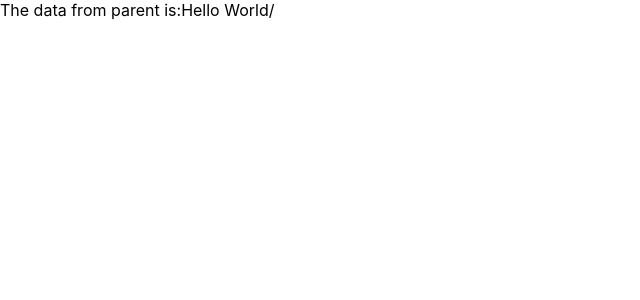
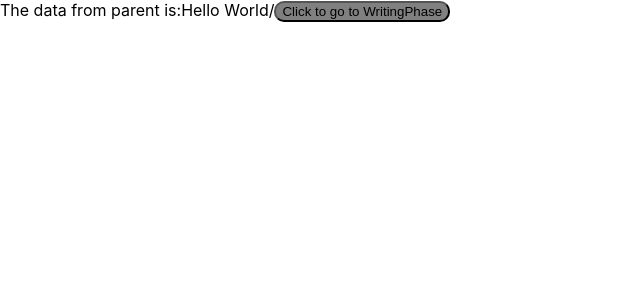
Before and after one commit to jospvucca/React-Testing, a React (Create React App) app: page /Test in a window 1280 px wide. Shown: the top 300 px of the page, without its empty margins (0-640 px from the left). Built offline with nearby package versions, Linux system fonts and the light colour scheme.

Commit message:
Added multiple child-parent data usage

```diff
--- a/src/App.js
+++ b/src/App.js
@@ -65,7 +65,11 @@ import Parent from "./Parent";
 
 export class App extends React.Component {
   render() {
-    return <Parent />;
+    return (
+      <Router>
+        <Parent />
+      </Router>
+    );
   }
 }
 export default App;
--- a/src/LobbyPage.js
+++ b/src/LobbyPage.js
@@ -34,8 +34,20 @@ export class LobbyPage extends React.Component {
   componentDidUpdate() {
     console.log("LobbyPage::componentDidUpdate " + this.props.dataFromParent);
   }
+
+  sendData = () => {
+    this.props.parentCallback("Hello", "/WritingPhase");
+  };
+
   render() {
-    return <div>The data from parent is:{this.props.dataFromParent}/</div>;
+    return (
+      <div>
+        The data from parent is:{this.props.dataFromParent}/
+        <button className="ButtonChangeProps" onClick={this.sendData}>
+          Click to go to WritingPhase
+        </button>
+      </div>
+    );
   }
 }
 
--- a/src/LoginPage.js
+++ b/src/LoginPage.js
@@ -82,11 +82,11 @@ import { Navigate, Link, Router, Route } from "react-router-dom";
 
 class LoginPage extends React.Component {
   sendData = () => {
-    this.props.parentCallback("Hey ");
+    this.props.parentCallback("Hey ", "/Test");
   };
   render() {
     return (
-      <button className="ButtonChangeProps" onClick={this.sendData}>
+      <button className="ButtonChangePropsx" onClick={this.sendData}>
         LoginPage
       </button>
     );
--- a/src/Parent.js
+++ b/src/Parent.js
@@ -2,7 +2,8 @@ import React, { Component } from "react";
 import { Route, Routes } from "react-router-dom"; //TODO: probably the smartest thing to do is to switch to this
 import LoginPage from "./LoginPage";
 import LobbyPage from "./LobbyPage";
-import { withNavigate } from './hoc/withNavigate'
+import WritingPhase from "./WritingPhase";
+import { withNavigate } from "./hoc/withNavigate";
 //import 'bootstrap/dist/css/bootstrap.min.css'
 
 //this might be useful: https://ui.dev/react-router-tutorial
@@ -24,12 +25,12 @@ export class Parent extends React.Component {
     );
   };
 
-  callbackFunction = childData => {
+  callbackFunction = (childData, link) => {
     this.setState({ data: childData }, this.clickMe(childData));
     console.log("Parent::callbackFunction::state: " + this.state.data);
     this.componentDidUpdate();
     //window.location.href = "/Test"; // window.location.href reloads whole page --> state gets lost
-    this.props.navigate("/Test")
+    this.props.navigate(link);
   };
 
   componentDidUpdate() {
@@ -62,7 +63,19 @@ export class Parent extends React.Component {
           path="/Test"
           element={
             <div>
-                <LobbyPage dataFromParent={this.state.data} />
+              <LobbyPage
+                //TESTING CALLBACK(should be called after the button on Lobby page is called) + SEND DATA
+                parentCallback={this.callbackFunction}
+                dataFromParent={this.state.data}
+              />
+            </div>
+          }
+        ></Route>
+        <Route
+          path="/WritingPhase"
+          element={
+            <div>
+              <WritingPhase dataFromParent={this.state.data} />
             </div>
           }
         ></Route>
--- /dev/null
+++ b/src/WritingPhase.js
@@ -0,0 +1,20 @@
+import React from "react";
+import { BrowserRouter as Router, Route, Routes } from "react-router-dom";
+import LoginPage from "./LoginPage";
+//import 'bootstrap/dist/css/bootstrap.min.css'
+
+export class WritingPhase extends React.Component {
+  componentDidMount() {
+    console.log("LobbyPage::componentDidMount " + this.props.dataFromParent);
+  }
+
+  componentDidUpdate() {
+    console.log("LobbyPage::componentDidUpdate " + this.props.dataFromParent);
+  }
+
+  render() {
+    return <div>The data from parent is:{this.props.dataFromParent}/</div>;
+  }
+}
+
+export default WritingPhase;
--- a/src/index.js
+++ b/src/index.js
@@ -1,20 +1,18 @@
-import React from 'react';
-import ReactDOM from 'react-dom/client';
-import './index.css';
-import App from './App';
-import reportWebVitals from './reportWebVitals';
-import {
-  BrowserRouter as Router
-} from "react-router-dom";
+import React from "react";
+import ReactDOM from "react-dom/client";
+import "./index.css";
+import App from "./App";
+import reportWebVitals from "./reportWebVitals";
+import { BrowserRouter as Router } from "react-router-dom";
+import AppPopUp from "./popup/AppPopUp";
 
 // transfered browser router from the Parent component so the useNavigate hook can be used
 
-const root = ReactDOM.createRoot(document.getElementById('root'));
+const root = ReactDOM.createRoot(document.getElementById("root"));
 root.render(
   <React.StrictMode>
-    <Router>
-      <App />
-    </Router>
+    {/* <AppPopUp /> THIS IS ONLY FOR POPUP TESTING */}
+    <App />
   </React.StrictMode>
 );
 
--- /dev/null
+++ b/src/popup/AppPopUp.js
@@ -0,0 +1,28 @@
+import React from "react";
+import PopUp from "./PopUp";
+
+//TODO: finish with css: https://medium.com/@daniela.sandoval/creating-a-popup-window-using-js-and-react-4c4bd125da57
+export class AppPopUp extends React.Component {
+  state = {
+    seen: false,
+  };
+
+  togglePop = () => {
+    this.setState({
+      seen: !this.state.seen,
+    });
+  };
+
+  render() {
+    return (
+      <div>
+        <div className="btn" onClick={this.togglePop}>
+          <button>New User?</button>
+        </div>
+        {this.state.seen ? <PopUp toggle={this.togglePop} /> : null}
+      </div>
+    );
+  }
+}
+
+export default AppPopUp;
--- /dev/null
+++ b/src/popup/PopUp.css
@@ -0,0 +1,60 @@
+html {
+  height: 100%;
+}
+body {
+  height: 100%;
+  margin: 0;
+  background-repeat: no-repeat;
+}
+
+.background {
+  background-image: linear-gradient(#0a70da, #159db3, #10b197);
+}
+
+.btn {
+  text-align: center;
+  position: absolute;
+  top: 30%;
+  left: 45%;
+  zoom: 1.5;
+}
+
+button {
+  border-radius: 10px;
+  background-color: grey;
+  outline: none;
+}
+
+button:hover {
+  background-color: orange;
+}
+
+.modal {
+  /* display: none; */
+  position: fixed;
+  z-index: 1;
+  width: 100%;
+  height: 100%;
+  background-color: rgba(0, 0, 0, 0.25);
+}
+
+.modal_content {
+  background-color: white;
+  position: absolute;
+  top: 20%;
+  left: 30%;
+  width: 40%;
+  padding: 20px;
+  border-radius: 5px;
+  border: 2px solid black;
+}
+
+.close {
+  color: Black;
+  float: right;
+}
+
+.close:hover {
+  color: red;
+  cursor: pointer;
+}
--- /dev/null
+++ b/src/popup/PopUp.js
@@ -0,0 +1,31 @@
+import React, { Component } from "react";
+import "./PopUp.css";
+
+export class PopUp extends Component {
+  handleClick = () => {
+    this.props.toggle();
+  };
+
+  render() {
+    return (
+      <div className="modal">
+        <div className="modal_content">
+          <span className="close" onClick={this.handleClick}>
+            &times;
+          </span>
+          <form>
+            <h3>Register!</h3>
+            <label>
+              Name:
+              <input type="text" name="name" />
+            </label>
+            <br />
+            <input type="submit" />
+          </form>
+        </div>
+      </div>
+    );
+  }
+}
+
+export default PopUp;
```
Lines whose indentation alone changed are shown as unchanged.
